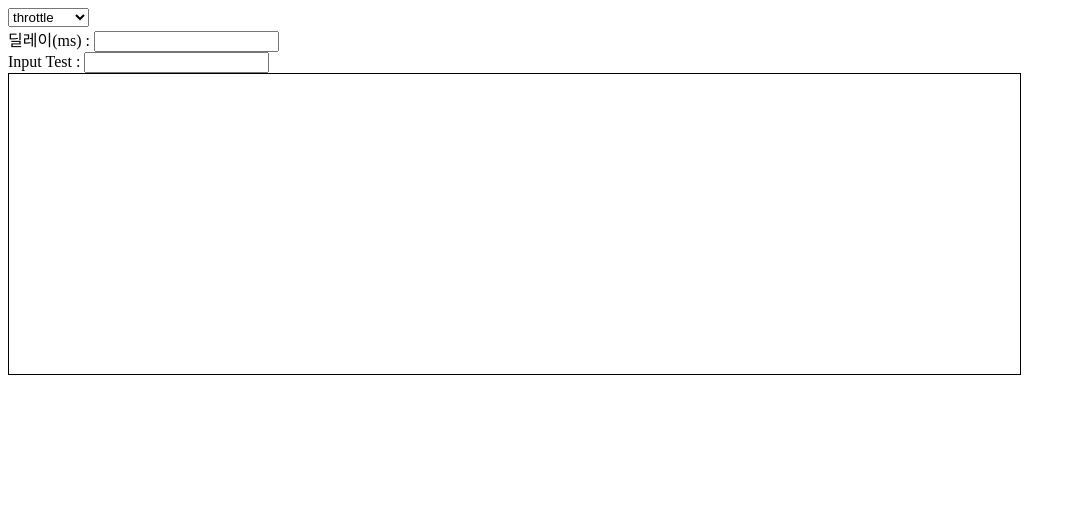
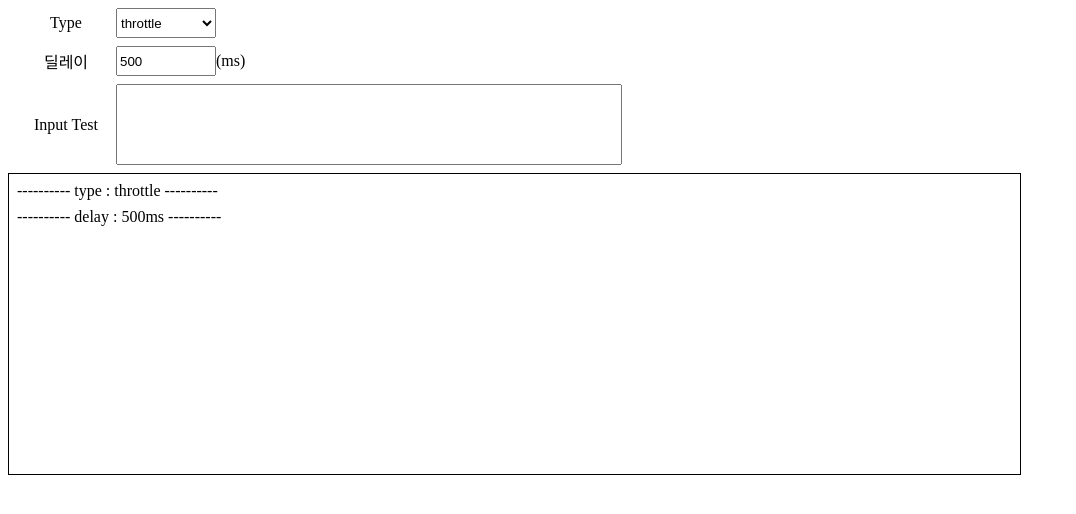
Before and after one commit to ssong10/FrontEnd, a plain HTML site: page component/throttle&debounce/index.html in a window 1280 px wide. Shown: the whole page, without its empty margins (0-1076 px from the left). Drawn offline with Linux system fonts and the light colour scheme.

Commit message:
throttle & debounce

```diff
--- a/component/throttle&debounce/index.html
+++ b/component/throttle&debounce/index.html
@@ -8,17 +8,25 @@
   <link rel="stylesheet" href="style.css">
 </head>
 <body>
-  <select id="type" >
-    <option value="throttle">throttle</option>
-    <option value="debounce">debounce</option>
-  </select>
-  <br>
-  <label for="delay">딜레이(ms) : </label>
-  <input id="delay" type="number"/>
-  <br>
-  <label for="search">Input Test : </label>
-  <input id="search" />
+  <div class="input-wrap">
+    <label for="type">Type </label>
+    <select id="type" >
+      <option value="throttle">throttle</option>
+      <option value="debounce">debounce</option>
+    </select>
+  </div>
+  <div class="input-wrap">
+    <label for="delay">딜레이</label>
+    <input id="delay" type="number" value="500"/>
+    <span>(ms)</span>
+  </div>
+  <div class="input-wrap">
+    <label for="search">Input Test</label>
+    <textarea id="search" rows="5"></textarea>
+  </div>
   <div id="log">
+    <p>---------- type : throttle ----------</p>
+    <p>---------- delay : 500ms ----------</p>
   </div>
   <script src="main.js"></script>
 </body>
--- a/component/throttle&debounce/main.js
+++ b/component/throttle&debounce/main.js
@@ -2,6 +2,7 @@ const searchInput = document.querySelector('#search')
 const delayType = document.querySelector('select#type')
 const inputLog = document.querySelector('#log')
 const delayInput = document.querySelector('#delay')
+
 const throttling = (func,delay) => {
   let timer;
   return (...args) => {
@@ -30,18 +31,21 @@ const search = () => {
   inputLog.scrollTop = inputLog.scrollHeight
 }
 
+let throttledEvent = throttling(search,500)
+let debouncedEvent = debounce(search,500)
 
-let throttledEvent = throttling(search,200)
-let debouncedEvent = debounce(search,200)
 delayInput.addEventListener('change',(e)=> {
   throttledEvent = throttling(search,Number(e.target.value))
   debouncedEvent = debounce(search,e.target.value)
   searchInput.value = ''
-  inputLog.innerHTML += `------- input 초기화 ----------`
+  inputLog.innerHTML += `<p>------- delay : ${e.target.value}ms ----------</p>`
+  inputLog.scrollTop = inputLog.scrollHeight
 })
-delayType.addEventListener('change', ()=> {
+
+delayType.addEventListener('change', (e)=> {
   searchInput.value = ''
-  inputLog.innerHTML += `------- input 초기화 ----------`
+  inputLog.innerHTML += `<p>------- type : ${e.target.value} ----------</p>`
+  inputLog.scrollTop = inputLog.scrollHeight
 })
 
 searchInput.addEventListener('keydown', (e)=> {
--- a/component/throttle&debounce/style.css
+++ b/component/throttle&debounce/style.css
@@ -4,3 +4,29 @@
   height : 300px;
   overflow-y: scroll;
 }
+#log p {
+  margin : 8px;
+}
+.input-wrap {
+  vertical-align: text-bottom;
+  display:flex;
+  font-size : 16px;
+  align-items:center;
+  margin: 8px;
+}
+
+.input-wrap label {
+  text-align: center;
+  width : 100px;
+}
+
+.input-wrap select,.input-wrap input {
+  width : 100px;
+  height: 30px;
+  box-sizing:border-box;
+}
+
+#search {
+  width : 500px;
+  resize:none;
+}
```
